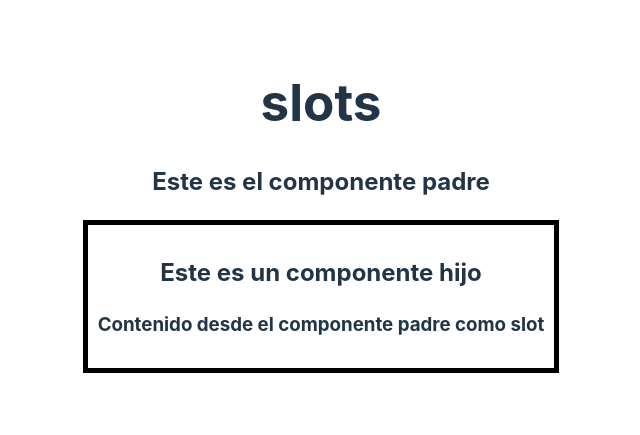
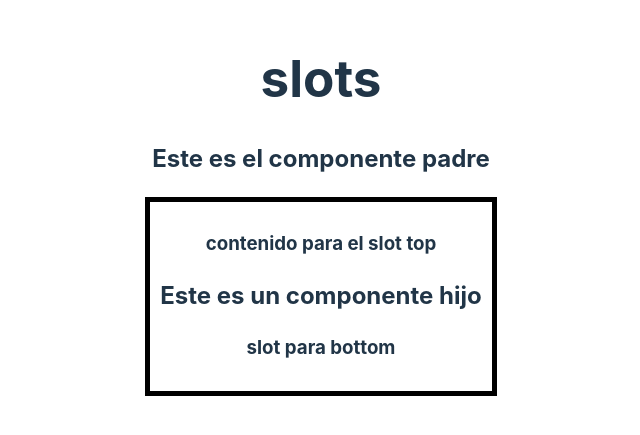
Before and after one commit to Amaza-ing/AMazaing-Vue-Course, a Vue app: page / in a window 1280 px wide. Shown: the part 189-624 px from the top of the page, without its empty margins (319-959 px from the left). Built offline with nearby package versions, Linux system fonts and the light colour scheme.

Commit message:
named slots

```diff
--- a/src/App.vue
+++ b/src/App.vue
@@ -8,7 +8,12 @@ import ChildComponent from "./components/ChildComponent.vue";
   <h2>Este es el componente padre</h2>
 
   <ChildComponent>
-    <h3>Contenido desde el componente padre como slot</h3>
+    <template v-slot:bottom>
+      <h3>slot para bottom</h3>
+    </template>
+    <template v-slot:top>
+      <h3>contenido para el slot top</h3>
+    </template>
   </ChildComponent>
 </template>
 
--- a/src/components/ChildComponent.vue
+++ b/src/components/ChildComponent.vue
@@ -3,9 +3,11 @@
 
 <template>
   <div class="child">
+    <slot name="top"></slot>
+
     <h2>Este es un componente hijo</h2>
 
-    <slot></slot>
+    <slot name="bottom"></slot>
   </div>
 </template>
 
```
